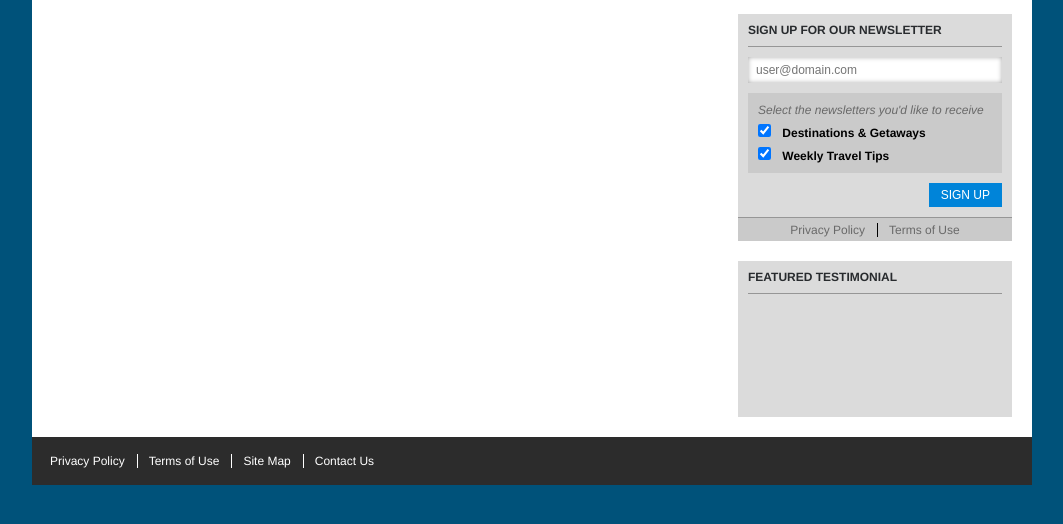
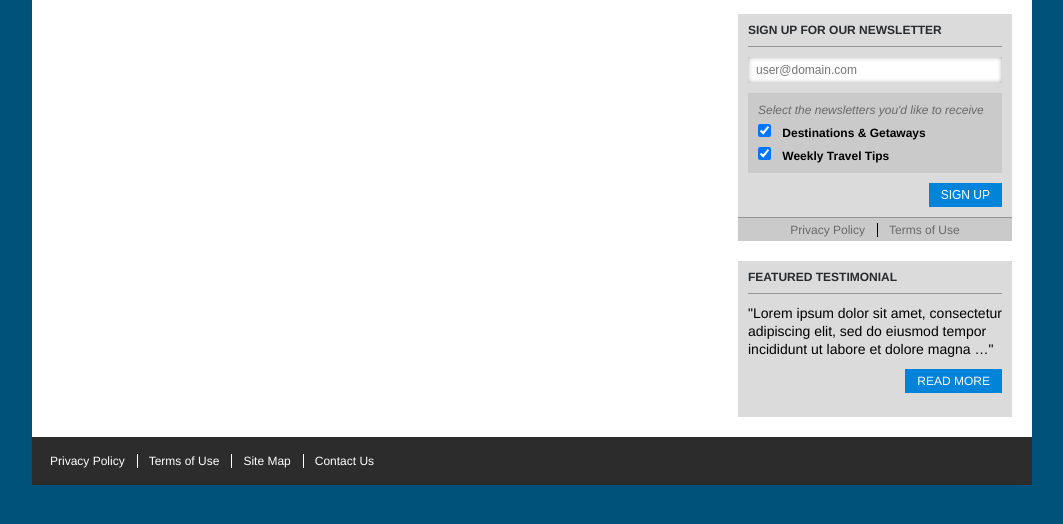
Before and after one commit to RobertAKARobin/ndry_chal, a plain HTML site: page index.html in a window 1280 px wide. Shown: the part 176-700 px from the top of the page, without its empty margins (48-1111 px from the left). Drawn offline with Linux system fonts and the light colour scheme; a script that the page names is missing.

Commit message:
Added testimonial

```diff
--- a/assets/styles/themes.scss
+++ b/assets/styles/themes.scss
@@ -170,7 +170,8 @@ body{
             font-weight:bold;
             line-height:1.9em;
         }
-        button{
+        button,
+        .button{
             display:inline-block;
             border:0;
             background-color:#0084d9;
@@ -179,6 +180,15 @@ body{
             font-size:12px;
             line-height:1em;
             padding:0.5em 1em;
+        }
+        blockquote{
+            font-size:14px;
+            line-height:1.3em;
+
+            &:before,
+            &:after{
+                content:"\"";
+            }
         }
         .buttons{
             text-align:right;
--- a/index.html
+++ b/index.html
@@ -97,7 +97,10 @@
                             <h1>Featured Testimonial</h1>
                         </div>
                         <div class="main">
-
+                            <blockquote>Lorem ipsum dolor sit amet, consectetur adipiscing elit, sed do eiusmod tempor incididunt ut labore et dolore magna &hellip;</blockquote>
+                            <div class="buttons">
+                                <a class="button" href="#">Read more</a>
+                            </div>
                         </div>
                     </div>
                 </div>
```
Also changed, not shown: assets/styles/themes.css.
